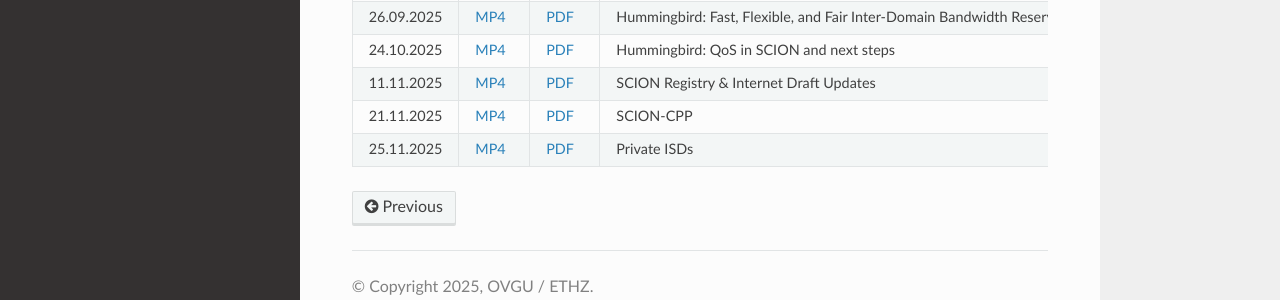
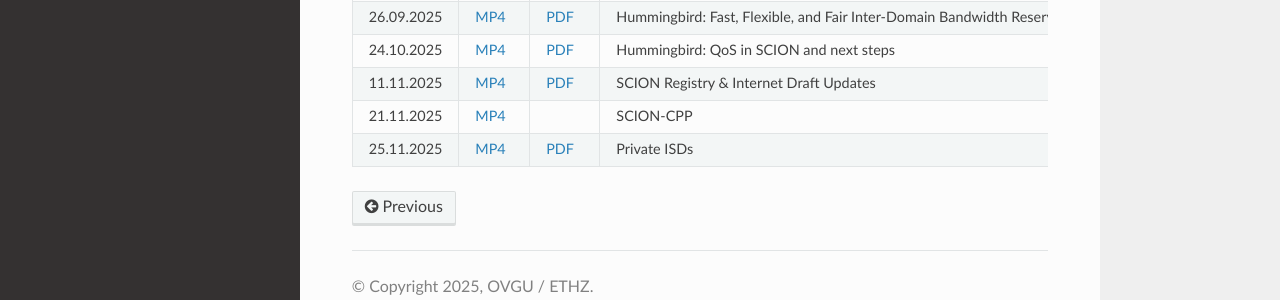
Before and after one commit to netsys-lab/scion-education-network-documentation, a Sphinx documentation site: the page built from docs/source/scion-research/meetings/past.rst, in a window 1280 px wide and 900 px high, scrolled down 554 px. Shown: the part 544-844 px from the top of the window. Built offline with Sphinx 7.4.7 and the Read the Docs theme 3.1.0, drawn with Linux system fonts in a browser that asks for light colours.

Commit message:
Fix PDF links. (#33)

```diff
--- a/docs/source/scion-research/meetings/past.rst
+++ b/docs/source/scion-research/meetings/past.rst
@@ -191,13 +191,13 @@
       -
     * - 21.11.2025
       - `MP4 <https://drive.google.com/file/d/1MqRZP0H-3IYeCFQ6K1a7SCXRPz_JXtkB/view>`__
-      - `PDF <http://deleteme.com>`__
+      -
       - SCION-CPP
       - Lars Christian Schulz (OVGU Magdeburg)
       -
     * - 25.11.2025
-      - `MP4 <https://drive.google.com/file/d/1fZ-nv40NeRzCH1P66bOX736yPKxDi0pd/view?usp=sharing>`__
-      - `PDF <http://deleteme.com>`__
+      - `MP4 <https://drive.google.com/file/d/1fZ-nv40NeRzCH1P66bOX736yPKxDi0pd/view>`__
+      - `PDF <https://drive.google.com/file/d/12I_7XmJ7IsCnzKPWXsuB1E3vrTBUVNr0/view>`__
       - Private ISDs
       - Tilmann Zäschke (ETH Zurich)
       -
```
